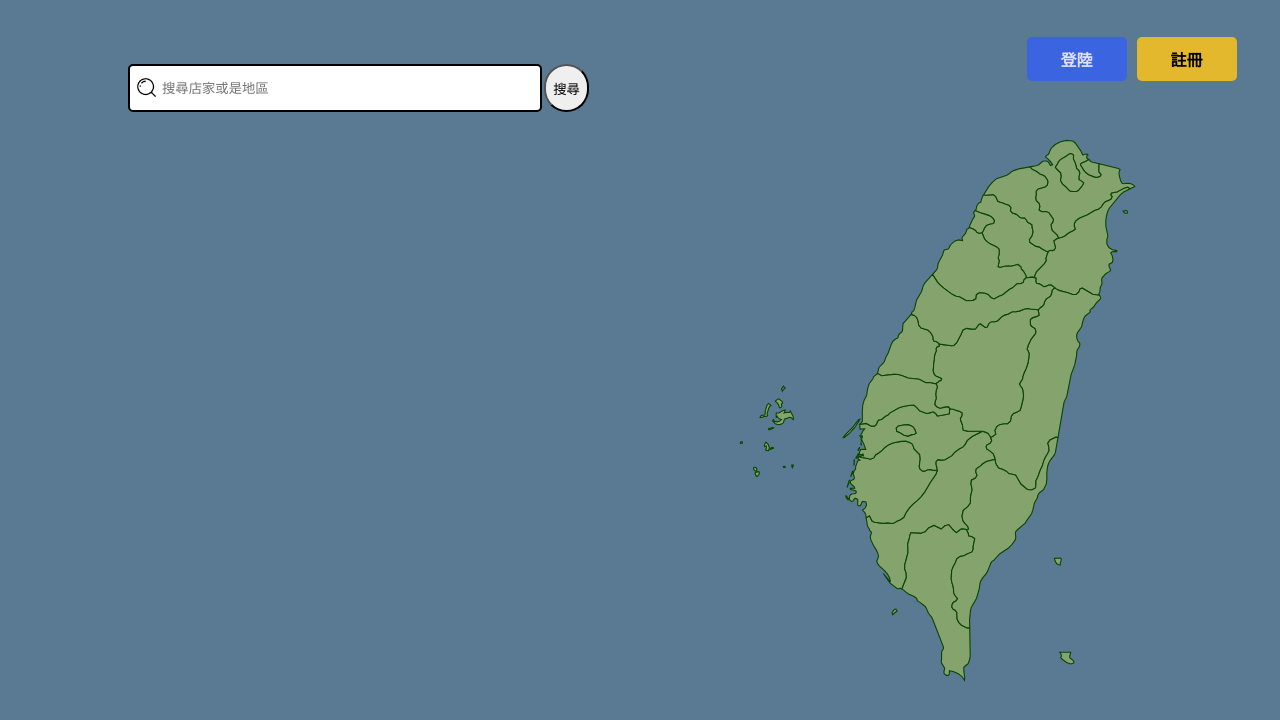
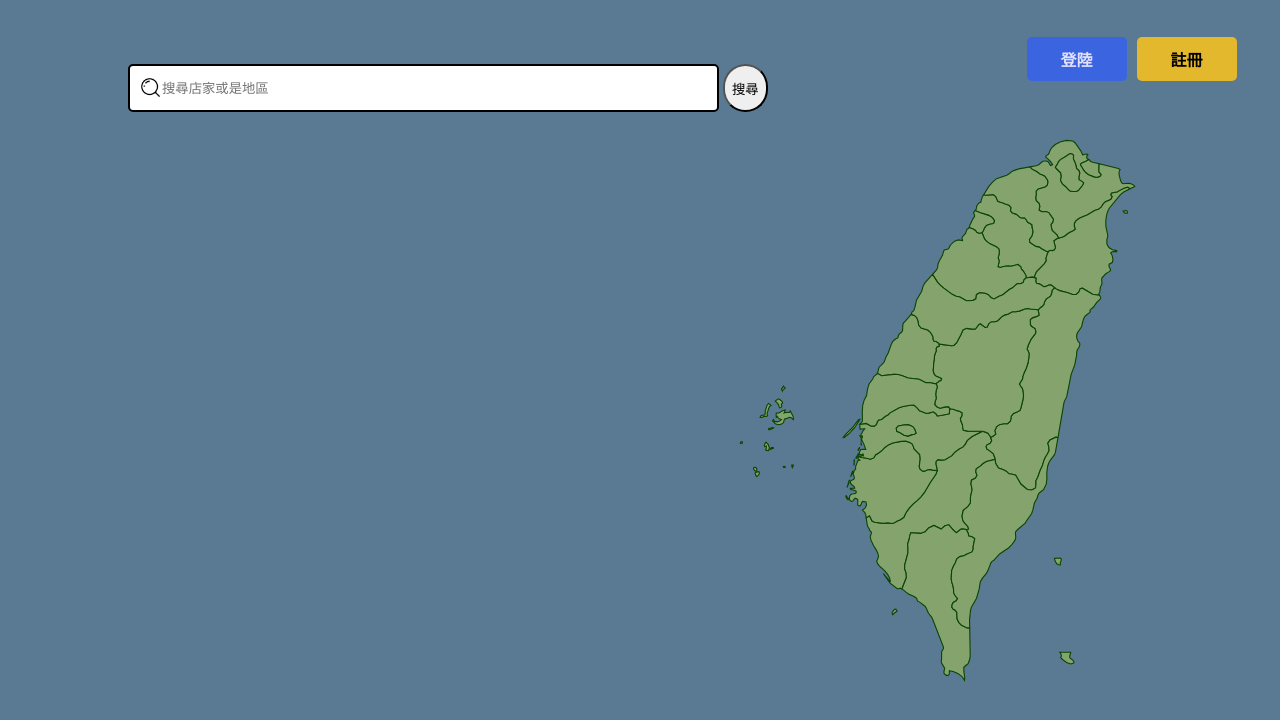
Before and after one commit to olivervvvv/foodweb, a Vue app: page / in a window 1280 px wide. Shown: the top 720 px of the page. Built offline with nearby package versions, Linux system fonts and the light colour scheme.

Commit message:
修改首頁

```diff
--- a/src/components/icons/CustomInput.vue
+++ b/src/components/icons/CustomInput.vue
@@ -47,7 +47,7 @@ export default {
 
 .text-input-with-icon {
   position: relative;
-  width: 45%;
+  width: 100%;
   height: 40%;
 }
 .text-input-with-icon ::placeholder{
--- a/src/components/icons/taiwanmap.vue
+++ b/src/components/icons/taiwanmap.vue
@@ -65,8 +65,10 @@ export default {
         <div class="btnArea" v-if="pathText">
           <div class="msgBox" v-for="(store, index) in storeDetail" :key="index" @click="handleMsgBoxClick(store, index)" :style="{ backgroundImage: 'url(' + store.filePath
  + ')' }">
-            <p style="font-size: 16pt;">{{ store.foodStyle }}</p>
-            <p style="display: inline-block;text-align: center;margin-top: 1%;">{{ store.name }}</p>
+        <div class="pText">
+          <p style="font-size: 16pt;">{{ store.foodStyle }}</p>
+          <p style="display: inline-block;text-align: center;margin-top: 1%;">{{ store.name }}</p>
+        </div>
           </div>
         </div>
       </div>
@@ -415,9 +417,21 @@ path {
     font-weight: 700;
   }
 }
-
 .msgBox:hover {
   background-color: #ddf6ce;
   /* 滑過時的背景顏色，可以根據需要更改顏色 */
 }
+
+.pText{
+  display: flex;
+  flex-direction: column;
+  align-items: center;
+  justify-content: center;
+  backdrop-filter: blur(3px);
+  p {
+    color: rgb(255, 255, 255);
+    text-shadow: 2px 2px 4px rgba(0, 0, 0, 0.5);
+    font-weight: 700;
+  }
+}
 </style>
--- a/src/views/HomeView.vue
+++ b/src/views/HomeView.vue
@@ -28,13 +28,13 @@ body{
 position: absolute;
 top: 8%;
 left: 10%;
-width: 80%;
+width: 50%;
 height: 15%;
 display: flex;
 }
 .rightmap{
 width: calc(100%-10%);
-z-index: 22;
+z-index: 88;
 /* padding-right: 0.5rem;  */
 }
 svg{
```
